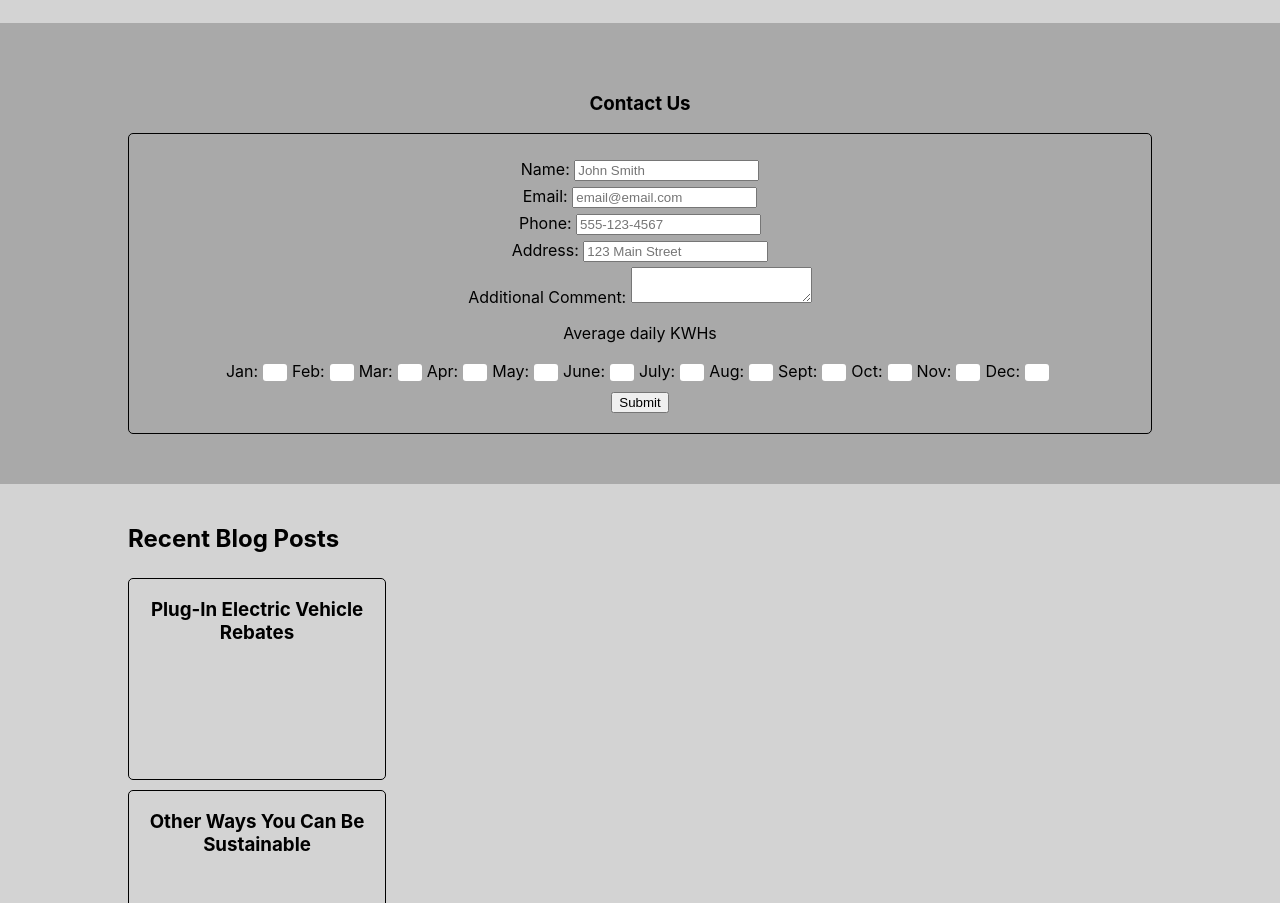
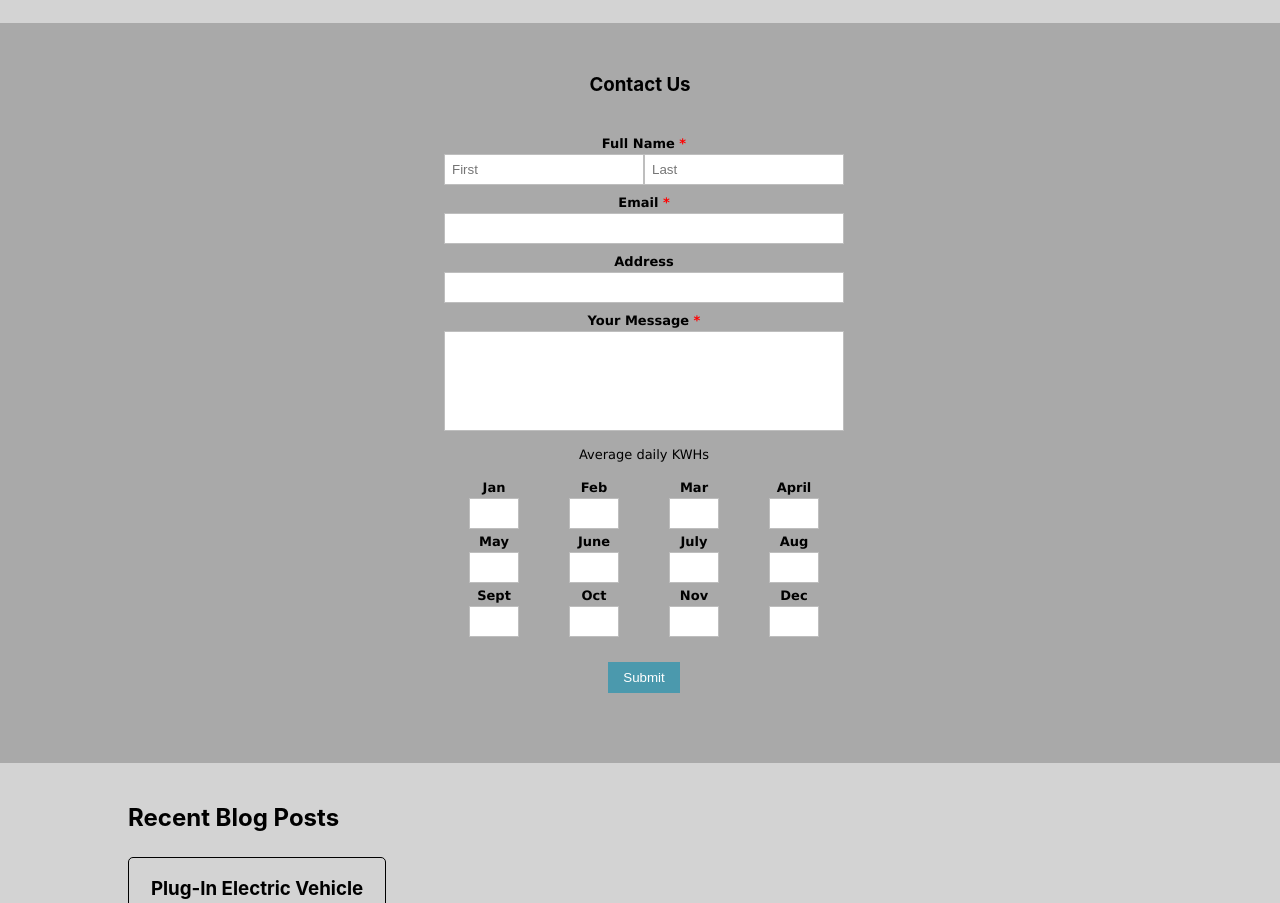
Before and after one commit to robitaille1/solar-ne, a React (Create React App) app: page / in a window 1280 px wide. Shown: the part 1925-2828 px from the top of the page. Built offline with nearby package versions, Linux system fonts and the light colour scheme.

Commit message:
created new form and stylign for same

```diff
--- a/src/components/ContactForm/ContactForm.css
+++ b/src/components/ContactForm/ContactForm.css
@@ -3,21 +3,8 @@
     background-color: darkgrey;
 }
 
-.form-container {
-    padding: 20px 0px;
-    border: 1px solid black;
-    border-radius: 5px;
-}
-
-.contact-form-item {
-    margin: 5px 0px;
-}
-
-.month-input {
-    width: 20px;
-    border: none;
-    border-radius: 3px;
-    margin: 5px;
+.section-title {
+  margin: 0px;
 }
 
 input::-webkit-outer-spin-button,
@@ -29,3 +16,112 @@ input::-webkit-inner-spin-button {
 input[type=number] {
   -moz-appearance:textfield;
 }
+
+.form-style-1 {
+	margin:10px auto;
+	max-width: 400px;
+	padding: 20px 12px 10px 20px;
+	font: 13px "Lucida Sans Unicode", "Lucida Grande", sans-serif;
+}
+.form-style-1 li {
+	padding: 0;
+	display: block;
+	list-style: none;
+	margin: 10px 0 0 0;
+}
+.form-style-1 label{
+	margin:0 0 3px 0;
+	padding:0px;
+	display:block;
+	font-weight: bold;
+}
+.form-style-1 input[type=text],
+.form-style-1 input[type=date],
+.form-style-1 input[type=datetime],
+.form-style-1 input[type=number],
+.form-style-1 input[type=search],
+.form-style-1 input[type=time],
+.form-style-1 input[type=url],
+.form-style-1 input[type=email],
+textarea,
+select{
+	box-sizing: border-box;
+	-webkit-box-sizing: border-box;
+	-moz-box-sizing: border-box;
+	border:1px solid #BEBEBE;
+	padding: 7px;
+	margin:0px;
+	-webkit-transition: all 0.30s ease-in-out;
+	-moz-transition: all 0.30s ease-in-out;
+	-ms-transition: all 0.30s ease-in-out;
+	-o-transition: all 0.30s ease-in-out;
+  outline: none;
+  resize: none;
+}
+.form-style-1 input[type=text]:focus,
+.form-style-1 input[type=date]:focus,
+.form-style-1 input[type=datetime]:focus,
+.form-style-1 input[type=number]:focus,
+.form-style-1 input[type=search]:focus,
+.form-style-1 input[type=time]:focus,
+.form-style-1 input[type=url]:focus,
+.form-style-1 input[type=email]:focus,
+.form-style-1 textarea:focus,
+.form-style-1 select:focus{
+	-moz-box-shadow: 0 0 8px #88D5E9;
+	-webkit-box-shadow: 0 0 8px #88D5E9;
+	box-shadow: 0 0 8px #88D5E9;
+	border: 1px solid #88D5E9;
+}
+.form-style-1 .field-divided{
+  width: 50%;
+}
+
+.form-style-1 .field-long{
+	width: 100%;
+}
+
+.first-name {
+  margin-right: 5px;
+}
+
+.month-form {
+  display: flex;
+  justify-content: space-evenly;
+}
+
+.month-item {
+  display: block;
+  margin: 0px;
+}
+
+.month-item label {
+  margin-top: 5px;
+}
+
+.form-style-1 .field-short{
+  width: 50%;
+}
+
+.form-style-1 .field-select{
+	width: 100%;
+}
+.form-style-1 .field-textarea{
+	height: 100px;
+}
+.form-style-1 input[type=submit], .form-style-1 input[type=button]{
+	background: #4B99AD;
+	padding: 8px 15px 8px 15px;
+	border: none;
+  color: #fff;
+  margin-top: 15px;
+}
+.form-style-1 input[type=submit]:hover, .form-style-1 input[type=button]:hover{
+	background: #4691A4;
+	box-shadow:none;
+	-moz-box-shadow:none;
+	-webkit-box-shadow:none;
+}
+.form-style-1 .required{
+	color:red;
+}
--- a/src/components/ContactForm/ContactForm.js
+++ b/src/components/ContactForm/ContactForm.js
@@ -8,7 +8,90 @@ export default class ContactForm extends React.Component  {
       <main className='ContactForm'>
         <section className="contact container">
             <h3 className='section-title'>Contact Us</h3>
-                <form className='form-container'>
+            <form>
+              <ul class="form-style-1">
+                <li>
+                  <label>Full Name <span class="required">*</span></label>
+                  <input type="text" name="field1" className="field-divided first-name" placeholder="First" />
+                  <input type="text" name="field2" className="field-divided" placeholder="Last" /></li>
+                  <li>
+                      <label>Email <span className="required">*</span></label>
+                      <input type="email" name="field3" class="field-long" />
+                  </li>
+                  <li>
+                      <label>Address</label>
+                      <input type="text" name="field3" class="field-long" />
+                  </li>
+                  <li>
+                      <label>Your Message <span className="required">*</span></label>
+                      <textarea name="field5" id="field5" className="field-long field-textarea"></textarea>
+                  </li>
+                  <p>Average daily KWHs</p>
+                  <li>
+                    <div className='month-form'>
+                      <div className='month-item'>
+                        <label htmlFor='jan'>Jan</label>
+                        <input name='jan' type='number' className='field-divided field-short'></input>
+                      </div>
+                      <div className='month-item'>
+                        <label htmlFor='feb'>Feb</label>
+                        <input name='feb' type='number' className='field-short'></input>
+                      </div>
+                      <div className='month-item'>
+                        <label htmlFor='mar'>Mar</label>
+                        <input name='mar' type='number' className='field-short'></input>
+                      </div>
+                      <div className='month-item'>
+                        <label htmlFor='apr'>April</label>
+                        <input name='apr' type='number' className='field-short'></input>
+                      </div>
+                    </div>
+                    <div className='month-form'>
+                      <div className='month-item'>
+                        <label htmlFor='may'>May</label>
+                        <input name='may' type='number' className='field-divided field-short'></input>
+                      </div>
+                      <div className='month-item'>
+                        <label htmlFor='june'>June</label>
+                        <input name='june' type='number' className='field-short'></input>
+                      </div>
+                      <div className='month-item'>
+                        <label htmlFor='july'>July</label>
+                        <input name='july' type='number' className='field-short'></input>
+                      </div>
+                      <div className='month-item'>
+                        <label htmlFor='aug'>Aug</label>
+                        <input name='aug' type='number' className='field-short'></input>
+                      </div>
+                    </div>
+                    <div className='month-form'>
+                      <div className='month-item'>
+                        <label htmlFor='sept'>Sept</label>
+                        <input name='may' type='number' className='field-divided field-short'></input>
+                      </div>
+                      <div className='month-item'>
+                        <label htmlFor='oct'>Oct</label>
+                        <input name='oct' type='number' className='field-short'></input>
+                      </div>
+                      <div className='month-item'>
+                        <label htmlFor='nov'>Nov</label>
+                        <input name='nov' type='number' className='field-short'></input>
+                      </div>
+                      <div className='month-item'>
+                        <label htmlFor='dec'>Dec</label>
+                        <input name='dec' type='number' className='field-short'></input>
+                      </div>
+                    </div>
+                  </li>
+                  <li>
+                      <input type="submit" value="Submit" />
+                  </li>
+            </ul>
+          </form>
+
+
+
+                {/* <form className='form-container'>
                   <div className='contact-form-item'>
                     <label htmlFor="name">Name: </label>
                     <input
@@ -72,7 +155,7 @@ export default class ContactForm extends React.Component  {
                     <input name='dec' type='number' className='month-input'></input>
                   </div>
                     <button className='btn-class'>Submit</button>
-                </form>
+                </form> */}
         </section>
       </main>
     );
```
